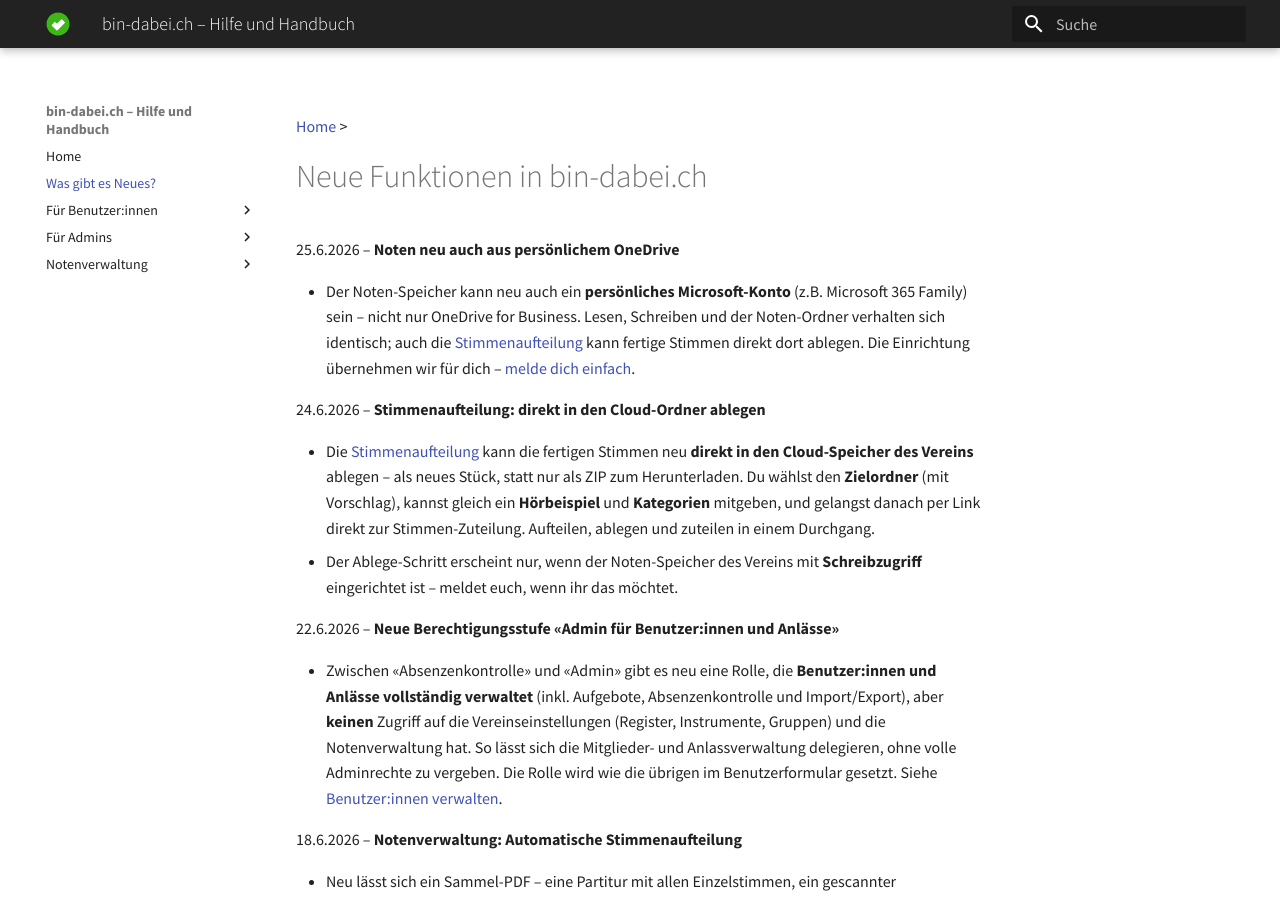
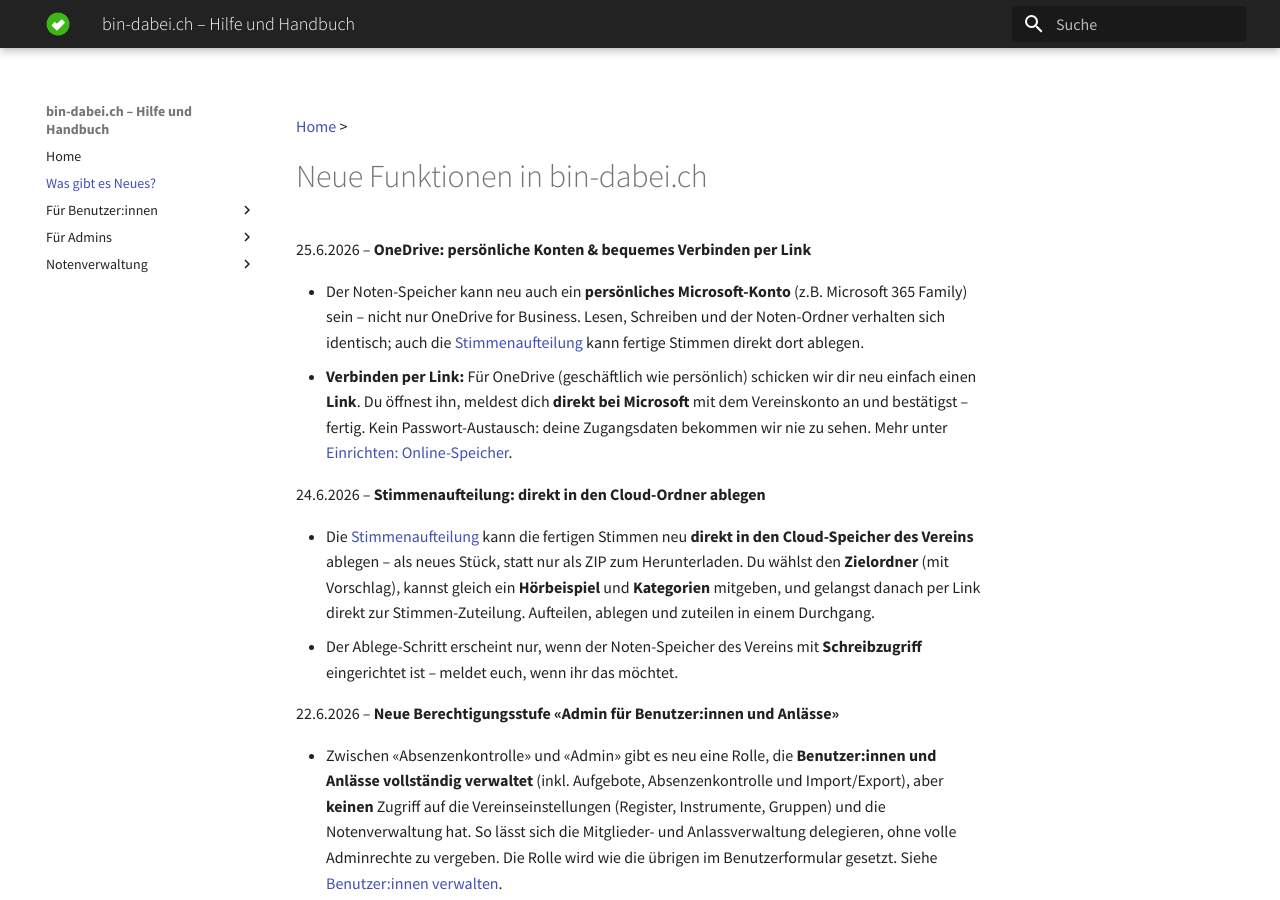
Before and after one commit to ritterg/bin-dabei-dokumentation, an MkDocs documentation site: the page built from docs/changelog.md, in a window 1280 px wide and 900 px high. Built offline with MkDocs 1.6.1 and Material for MkDocs 9.7.7, drawn with Linux system fonts in a browser that asks for light colours; some web fonts are replaced.

Commit message:
docs(changelog): fold OneDrive connect-by-link into the 25.6 entry
Co-Authored-By: Claude Opus 4.8 (1M context) <noreply@anthropic.com>

```diff
--- a/docs/changelog.md
+++ b/docs/changelog.md
@@ -2,9 +2,10 @@
 
 # Neue Funktionen in bin-dabei.ch
 
-25.6.2026 – **Noten neu auch aus persönlichem OneDrive**
+25.6.2026 – **OneDrive: persönliche Konten & bequemes Verbinden per Link**
 
-- Der Noten-Speicher kann neu auch ein **persönliches Microsoft-Konto** (z.B. Microsoft 365 Family) sein – nicht nur OneDrive for Business. Lesen, Schreiben und der Noten-Ordner verhalten sich identisch; auch die [Stimmenaufteilung](/noten/stimmenaufteilung) kann fertige Stimmen direkt dort ablegen. Die Einrichtung übernehmen wir für dich – [melde dich einfach](mailto:info@bin-dabei.ch).
+- Der Noten-Speicher kann neu auch ein **persönliches Microsoft-Konto** (z.B. Microsoft 365 Family) sein – nicht nur OneDrive for Business. Lesen, Schreiben und der Noten-Ordner verhalten sich identisch; auch die [Stimmenaufteilung](/noten/stimmenaufteilung) kann fertige Stimmen direkt dort ablegen.
+- **Verbinden per Link:** Für OneDrive (geschäftlich wie persönlich) schicken wir dir neu einfach einen **Link**. Du öffnest ihn, meldest dich **direkt bei Microsoft** mit dem Vereinskonto an und bestätigst – fertig. Kein Passwort-Austausch: deine Zugangsdaten bekommen wir nie zu sehen. Mehr unter [Einrichten: Online-Speicher](/noten/einrichten).
 
 24.6.2026 – **Stimmenaufteilung: direkt in den Cloud-Ordner ablegen**
 
```
